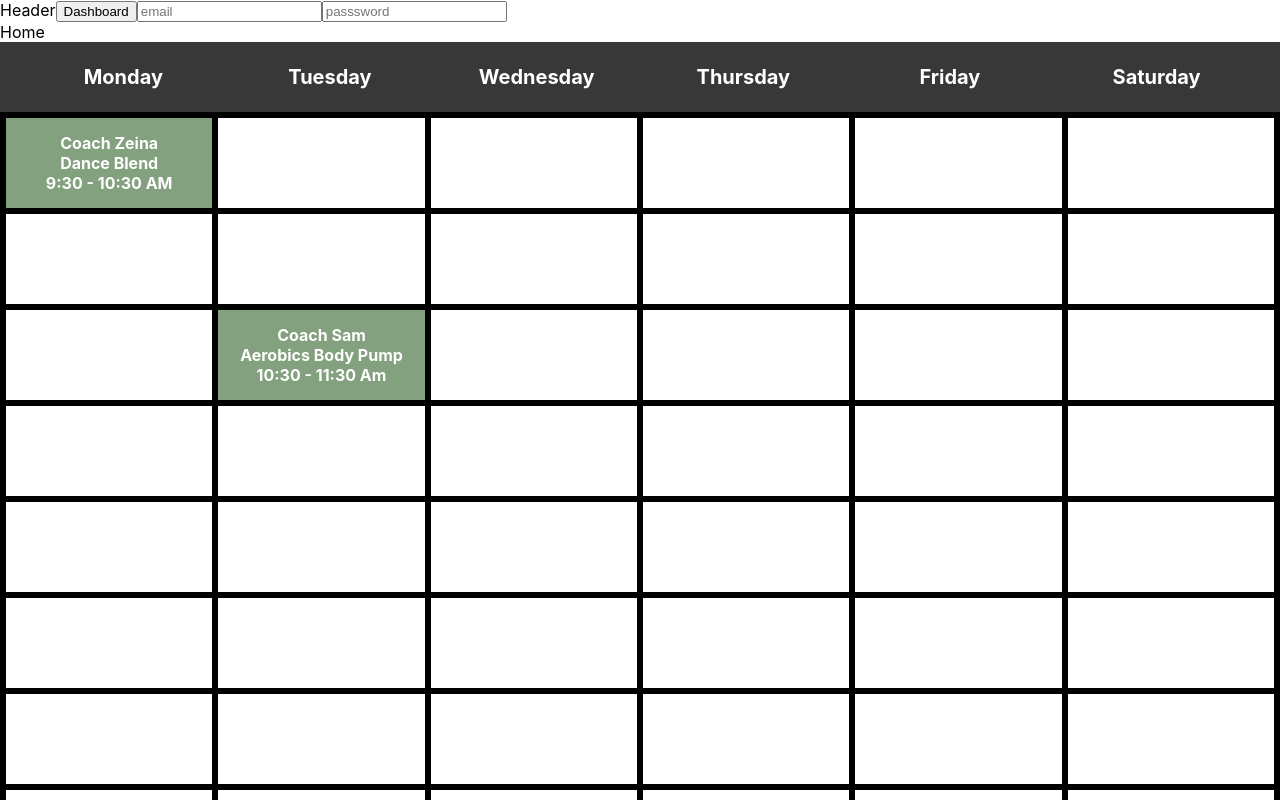
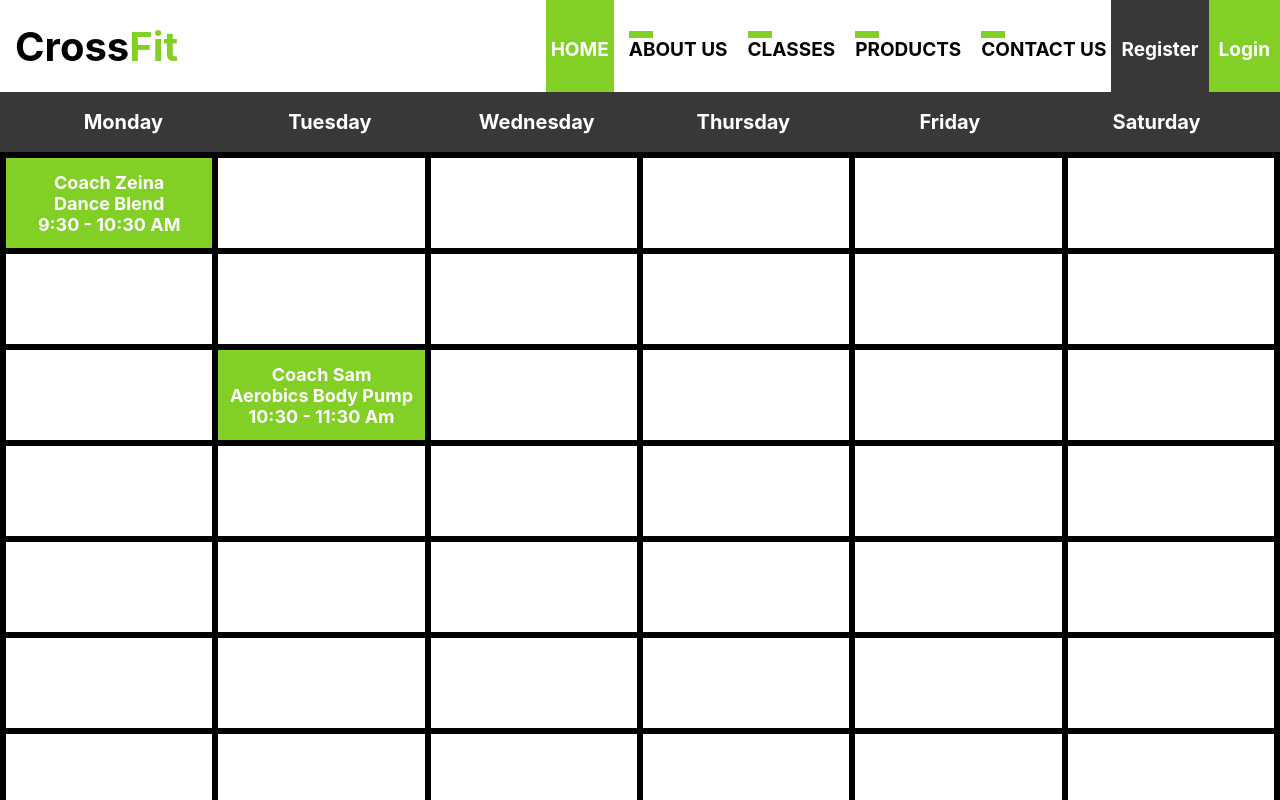
Before and after one commit to Mohammad-Ismail-DEV/crossfit, a React (Create React App) app: page / in a window 1280 px wide. Shown: the top 800 px of the page. Built offline with nearby package versions, Linux system fonts and the light colour scheme.

Commit message:
Header missing logged-in user div

```diff
--- a/package.json
+++ b/package.json
@@ -11,6 +11,7 @@
     "react-dom": "^18.2.0",
     "react-router-dom": "^6.20.1",
     "react-scripts": "5.0.1",
+    "react-use": "^17.4.2",
     "web-vitals": "^2.1.4"
   },
   "scripts": {
--- a/src/App.css
+++ /dev/null
@@ -1,38 +0,0 @@
-.App {
-  text-align: center;
-}
-
-.App-logo {
-  height: 40vmin;
-  pointer-events: none;
-}
-
-@media (prefers-reduced-motion: no-preference) {
-  .App-logo {
-    animation: App-logo-spin infinite 20s linear;
-  }
-}
-
-.App-header {
-  background-color: #282c34;
-  min-height: 100vh;
-  display: flex;
-  flex-direction: column;
-  align-items: center;
-  justify-content: center;
-  font-size: calc(10px + 2vmin);
-  color: white;
-}
-
-.App-link {
-  color: #61dafb;
-}
-
-@keyframes App-logo-spin {
-  from {
-    transform: rotate(0deg);
-  }
-  to {
-    transform: rotate(360deg);
-  }
-}
--- a/src/App.js
+++ b/src/App.js
@@ -1,11 +1,11 @@
-import logo from "./logo.svg"
-import "./App.css"
 import { BrowserRouter } from "react-router-dom"
 import ScreenRoutes from "./routes/ScreenRoutes"
+import Header from "./components/Header/Header"
 
 function App() {
 	return (
 		<BrowserRouter>
+			<Header />
 			<ScreenRoutes />
 		</BrowserRouter>
 	)
--- a/src/components/Header/Header.css
+++ b/src/components/Header/Header.css
@@ -1,18 +1,166 @@
-.nav-link {
-	transition: color 0.3s;
-	/* Smooth color transition */
+.Header {
+	height: 92px;
+	display: flex;
+	flex-direction: row;
+	padding: 0px 0px 0px 15px;
+}
+.title {
+	display: flex;
+	align-items: center;
+	height: 100%;
+	flex-grow: 1;
+	.title-b {
+		font-size: 40px;
+		font-weight: bold;
+		color: black;
+	}
+	.title-g {
+		font-size: 40px;
+		font-weight: bold;
+		color: #82d026;
+	}
 }
 
-.nav-link:hover {
-	color: black;
-	/* Change color to black on hover */
+.nav-links {
+	display: flex;
+	align-items: center;
+	height: 100%;
+	gap: 10px;
+	font-size: 19px;
+	.nav-link {
+	}
+	.active-nav-link {
+		cursor: pointer;
+		background-color: #82d026;
+		height: 100%;
+		display: flex;
+		flex-direction: column;
+		justify-content: center;
+		color: white;
+		font-weight: bold;
+		padding: 0px 5px;
+	}
+	.nav-link {
+		cursor: pointer;
+		height: 100%;
+		display: flex;
+		flex-direction: column;
+		justify-content: center;
+		font-weight: bold;
+		padding: 0px 5px;
+	}
+	.gd {
+		height: 7px;
+		width: 24px;
+		background-color: #82d026;
+	}
 }
-.auth-message a {
-	text-decoration: underline;
-	color: inherit;
-	transition: color 0.3s ease;
+.logged-in {
+	.my-classes {
+	}
+	.user {
+	}
 }
-
-.auth-message a:hover {
-	color: green;
+.handle-user {
+	display: flex;
+	font-size: 16px;
+	justify-content: center;
+	align-items: center;
+	.login {
+		display: flex;
+		flex-direction: column;
+		justify-content: center;
+		align-items: center;
+		background-color: #82d026;
+		color: white;
+		height: 100%;
+		padding: 0px 10px;
+		font-size: 19px;
+		font-weight: bold;
+		cursor: pointer;
+		.dash {
+			height: 7px;
+			width: 24px;
+		}
+	}
+	.register {
+		display: flex;
+		flex-direction: column;
+		justify-content: center;
+		align-items: center;
+		background-color: rgba(0, 0, 0, 0.78);
+		color: white;
+		height: 100%;
+		padding: 0px 10px;
+		font-size: 19px;
+		font-weight: bold;
+		cursor: pointer;
+		.dash {
+			height: 7px;
+			width: 24px;
+		}
+	}
 }
+.popUp {
+	left: 0;
+	bottom: 0;
+	z-index: 3;
+	height: 100%;
+	width: 100%;
+	overflow: hidden;
+	position: absolute;
+	background-color: rgba(0, 0, 0, 0.85);
+	display: flex;
+	justify-content: center;
+	align-items: center;
+	.form {
+		z-index: 6;
+		display: flex;
+		flex-direction: column;
+		align-items: flex-end;
+		gap: 5px;
+		background-color: white;
+		border-radius: 10px;
+		padding: 30px 60px;
+		.input-holder {
+			.placeholder-login {
+				color: #82d026;
+				font-weight: bold;
+				font-size: 25px;
+			}
+			.placeholder-register {
+				color: rgba(0, 0, 0, 0.85);
+				font-weight: bold;
+				font-size: 25px;
+			}
+			.input {
+				padding: 10px;
+				font-size: 25px;
+			}
+		}
+		.submit-login {
+			display: flex;
+			justify-content: center;
+			background-color: #82d026;
+			color: white;
+			font-weight: bold;
+			padding: 5px;
+			font-size: 25px;
+			width: 80px;
+			border-radius: 10px;
+			cursor: pointer;
+		}
+		.submit-register {
+			display: flex;
+			justify-content: center;
+			background-color: rgba(0, 0, 0, 0.85);
+			color: white;
+			font-weight: bold;
+			padding: 5px;
+			font-size: 25px;
+			width: 110px;
+			border-radius: 10px;
+			cursor: pointer;
+		}
+	}
+}
--- a/src/components/Header/Header.js
+++ b/src/components/Header/Header.js
@@ -1,44 +1,215 @@
-import React from "react"
+import React, { useState } from "react"
 import "./Header.css"
 import { useNavigate } from "react-router-dom"
-import { handleLogin } from "../../axios/axios"
 
 const Header = () => {
 	const navigate = useNavigate()
-	const user = {
-		role: "admin",
-		admin: true
+	const path = window.location.pathname
+	const [user, setUser] = useState({ name: "", role: "" })
+	const [popUp, setPopUp] = useState("")
+	const togglePopUp = (type) => {
+		setPopUp(type)
+		document.body.style.overflow = "hidden"
+		if (type === "") {
+			document.body.style.overflow = "unset"
+		}
 	}
 
 	const data = {
 		email: "",
-		password: ""
+		name: "",
+		password: "",
+		repeatPassword: "",
+		phoneNumber: ""
 	}
 
-	const handleNavigate = (path) => {
-		// navigate(`/${path}`)
-		handleLogin({ data })
+	const handleLogin = () => {
+		console.log("data", data)
 	}
+	const handleRegister = () => {
+		setUser({ ...user, ...data })
+		if (data.password === data.repeatPassword) {
+			console.log("data", data)
+			setPopUp("")
+			document.body.style.overflow = "unset"
+		}
+	}
+
 	return (
+		<div className="Header">
+			<div className="title">
+				<div className="title-b">Cross</div>
+				<div className="title-g">Fit</div>
+			</div>
+			<div className="nav-links">
+				<div
+					onClick={() => navigate("/")}
+					className={`${
+						path === "/" ? "active-nav-link" : "nav-link"
+					}`}>
 					<div>
-			Header
-			{user.admin ? (
-				<button onClick={() => handleNavigate("dashboard")}>
-					Dashboard
-				</button>
+						<div className="gd"></div>
+						<div>HOME</div>
+					</div>
+				</div>
+				<div
+					onClick={() => navigate("/about-us")}
+					className={`${
+						path === "/about-us" ? "active-nav-link" : "nav-link"
+					}`}>
+					<div>
+						<div className="gd"></div>
+						<div>ABOUT US</div>
+					</div>
+				</div>
+				<div
+					onClick={() => navigate("/classes")}
+					className={`${
+						path === "/classes" ? "active-nav-link" : "nav-link"
+					}`}>
+					<div>
+						<div className="gd"></div>
+						<div>CLASSES</div>
+					</div>
+				</div>
+				<div
+					onClick={() => navigate("/products")}
+					className={`${
+						path === "/products" ? "active-nav-link" : "nav-link"
+					}`}>
+					<div>
+						<div className="gd"></div>
+						<div>PRODUCTS</div>
+					</div>
+				</div>
+				<div
+					onClick={() => navigate("/contact-us")}
+					className={`${
+						path === "/contact-us" ? "active-nav-link" : "nav-link"
+					}`}>
+					<div className="gd"></div>
+					<div>CONTACT US</div>
+				</div>
+			</div>
+			{user.name ? (
+				<div classname="logged-in">
+					<div className="my-classes"></div>
+					<div className="user">{user.name}</div>
+				</div>
+			) : (
+				<div className="handle-user">
+					<div
+						className="register"
+						onClick={() => togglePopUp("register")}>
+						<div className="dash"></div>
+						Register
+					</div>
+					<div className="login" onClick={() => togglePopUp("login")}>
+						<div className="dash"></div>
+						Login
+					</div>
+				</div>
+			)}
+			{popUp === "login" ? (
+				<div
+					className="popUp"
+					onClick={(event) => {
+						if (event.target !== event.currentTarget) return
+						togglePopUp("")
+					}}>
+					<div className="form">
+						<div className="input-holder">
+							<div className="placeholder-login">Email</div>
+							<input
+								onChange={(e) => (data.email = e.target.value)}
+								className="input"
+								type="email"
+							/>
+						</div>
+						<div className="input-holder">
+							<div className="placeholder-login">Password</div>
+							<input
+								onChange={(e) =>
+									(data.password = e.target.value)
+								}
+								className="input"
+								type="password"
+							/>
+						</div>
+						<div onClick={handleLogin} className="submit-login">
+							Login
+						</div>
+					</div>
+				</div>
 			) : (
 				<></>
 			)}
+			{popUp === "register" ? (
+				<div
+					className="popUp"
+					onClick={(event) => {
+						if (event.target !== event.currentTarget) return
+						togglePopUp("")
+					}}>
+					<div className="form">
+						<div className="input-holder">
+							<div className="placeholder-register">Name</div>
+							<input
+								onChange={(e) => (data.name = e.target.value)}
+								className="input"
+							/>
+						</div>
+						<div className="input-holder">
+							<div className="placeholder-register">Email</div>
 							<input
 								onChange={(e) => (data.email = e.target.value)}
+								className="input"
 								type="email"
-				placeholder="email"
 							/>
+						</div>
+						<div className="input-holder">
+							<div className="placeholder-register">Password</div>
 							<input
-				onChange={(e) => (data.password = e.target.value)}
+								onChange={(e) =>
+									(data.password = e.target.value)
+								}
+								className="input"
 								type="password"
-				placeholder="passsword"
 							/>
+						</div>
+						<div className="input-holder">
+							<div className="placeholder-register">
+								Repeat Password
+							</div>
+							<input
+								onChange={(e) =>
+									(data.repeatPassword = e.target.value)
+								}
+								className="input"
+								type="password"
+							/>
+						</div>
+						<div className="input-holder">
+							<div className="placeholder-register">
+								Phone Number
+							</div>
+							<input
+								onChange={(e) =>
+									(data.phoneNumber = e.target.value)
+								}
+								className="input"
+							/>
+						</div>
+						<div
+							onClick={handleRegister}
+							className="submit-register">
+							Register
+						</div>
+					</div>
+				</div>
+			) : (
+				<></>
+			)}
 		</div>
 	)
 }
--- a/src/components/Schedule/Schedule.css
+++ b/src/components/Schedule/Schedule.css
@@ -5,7 +5,7 @@
 	background-color: rgba(0, 0, 0, 0.78);
 	padding: 10px 20px;
 	justify-content: space-around;
-	height: 50px;
+	height: 40px;
 	font-size: 20px;
 }
 .day {
@@ -25,7 +25,8 @@
 }
 .session {
 	color: white;
-	background-color: rgba(79, 122, 72, 0.7);
+	font-size: 18px;
+	background-color: #82d026;
 	border: solid black 3px;
 	height: 70px;
 	font-weight: bold;
@@ -37,7 +38,6 @@
 }
 .clear {
 	color: white;
-	/* background-color: green; */
 	border: solid black 3px;
 	height: 70px;
 	display: flex;
--- /dev/null
+++ b/src/pages/AboutUs/AboutUs.js
@@ -0,0 +1,7 @@
+import React from "react"
+
+const AboutUs = () => {
+	return <div>AboutUs</div>
+}
+
+export default AboutUs
--- /dev/null
+++ b/src/pages/Classes/Classes.js
@@ -0,0 +1,5 @@
+const Classes = () => {
+	return <div>Classes</div>
+}
+
+export default Classes
--- /dev/null
+++ b/src/pages/ContactUs/ContactUs.js
@@ -0,0 +1,7 @@
+import React from "react"
+
+const ContactUs = () => {
+	return <div>ContactUs</div>
+}
+
+export default ContactUs
--- a/src/pages/Home/Home.js
+++ b/src/pages/Home/Home.js
@@ -1,14 +1,7 @@
-import React, { useEffect } from "react"
-import { test } from "../../axios/axios"
-import Header from "../../components/Header/Header"
 import "./Home.css"
 import Schedule from "../../components/Schedule/Schedule"
 
 const Home = () => {
-	useEffect(() => {
-		// test()
-	}, [])
-
 	const schedule = [
 		[
 			{
@@ -48,8 +41,6 @@
 
 	return (
 		<div>
-			<Header />
-			<div>Home</div>
 			<Schedule schedule={schedule} />
 		</div>
 	)
--- /dev/null
+++ b/src/pages/Products/Products.js
@@ -0,0 +1,7 @@
+import React from "react"
+
+const Products = () => {
+	return <div>Products</div>
+}
+
+export default Products
```
Also changed, not shown: src/routes/ScreenRoutes.js (+8 -1 lines), 1 other file (tests, documents, lock files or other folders). Lines whose indentation alone changed are shown as unchanged.
